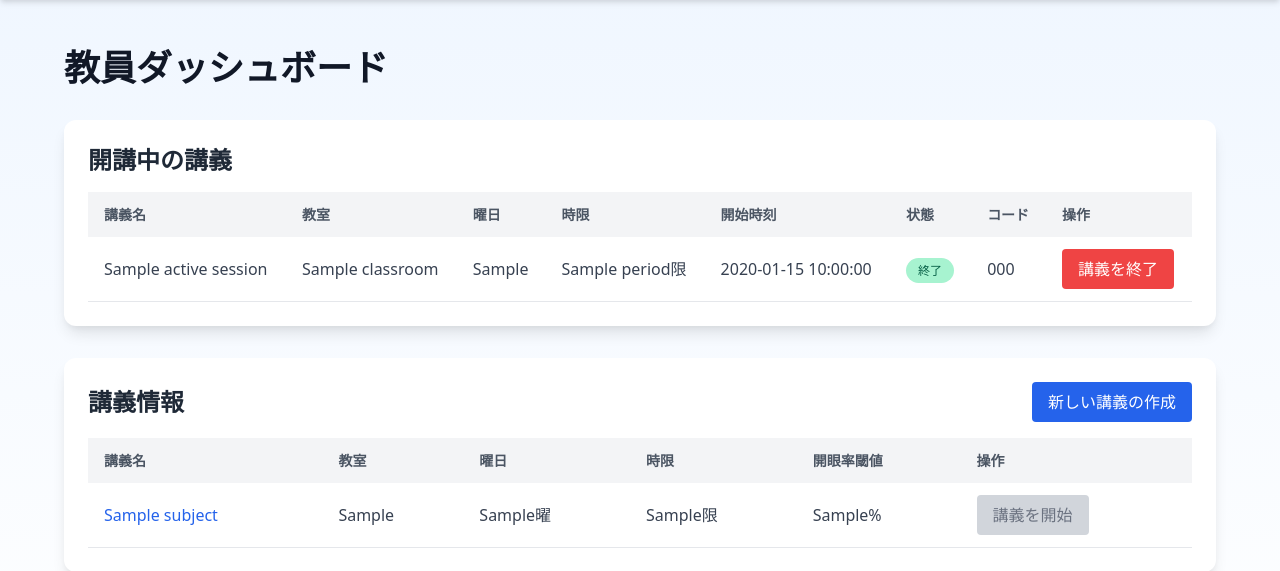
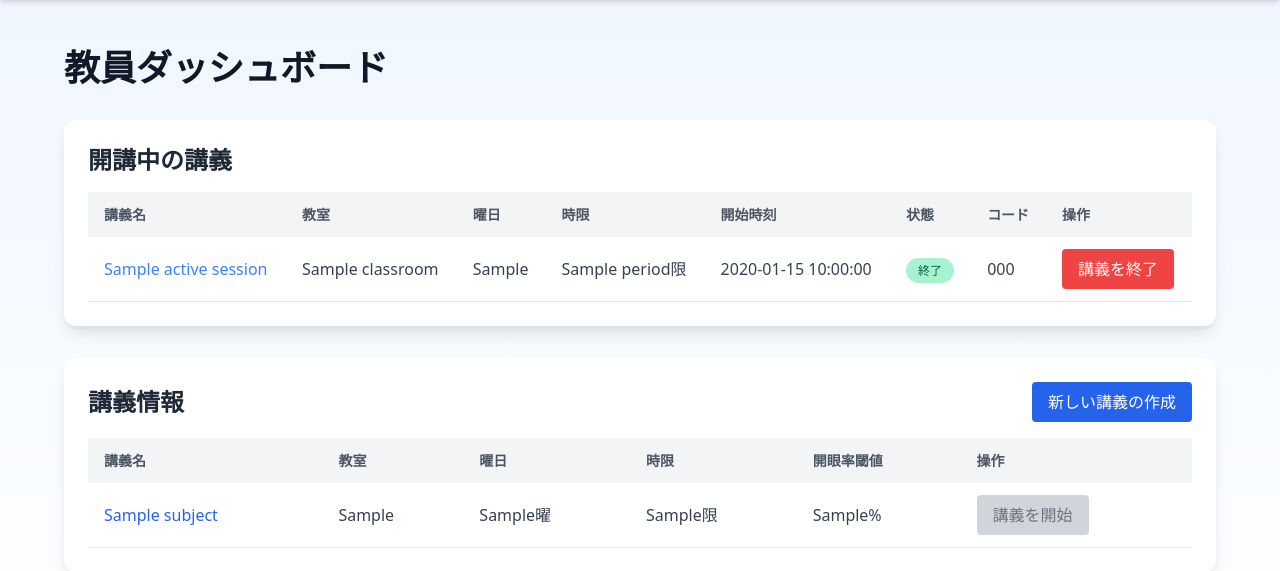
Before and after one commit to TaiyoOnchi/SleepEstimation, a Flask app: template app/templates/teacher/dashboard.html in a window 1280 px wide. Shown: the part 56-627 px from the top of the page. Run offline with Flask 3, Linux system fonts and the light colour scheme; the template is opened without the code that fills it: most values are stand-ins (such as "Sample title", 1, 10 or a date in 2020).

Commit message:
[edit]微修正

```diff
--- a/app/templates/teacher/dashboard.html
+++ b/app/templates/teacher/dashboard.html
@@ -36,7 +36,12 @@
                             </thead>
                             <tbody class="text-gray-700">
                                 <tr class="border-b border-gray-200 hover:bg-gray-100">
-                                    <td class="py-3 px-4">{{ active_session.subject_name }}</td>
+                                    <td class="py-3 px-4">
+                                        <a href="{{ url_for('app.teacher.lecture.session', session_id=active_session.id)}}"
+                                        class="text-blue-500 hover:underline">
+                                            {{ active_session.subject_name }}
+                                        </a>
+                                    </td>
                                     <td class="py-3 px-4">{{ active_session.classroom }}</td>
                                     <td class="py-3 px-4">{{ active_session.day_of_week }}</td>
                                     <td class="py-3 px-4">{{ active_session.period }}限</td>
```
